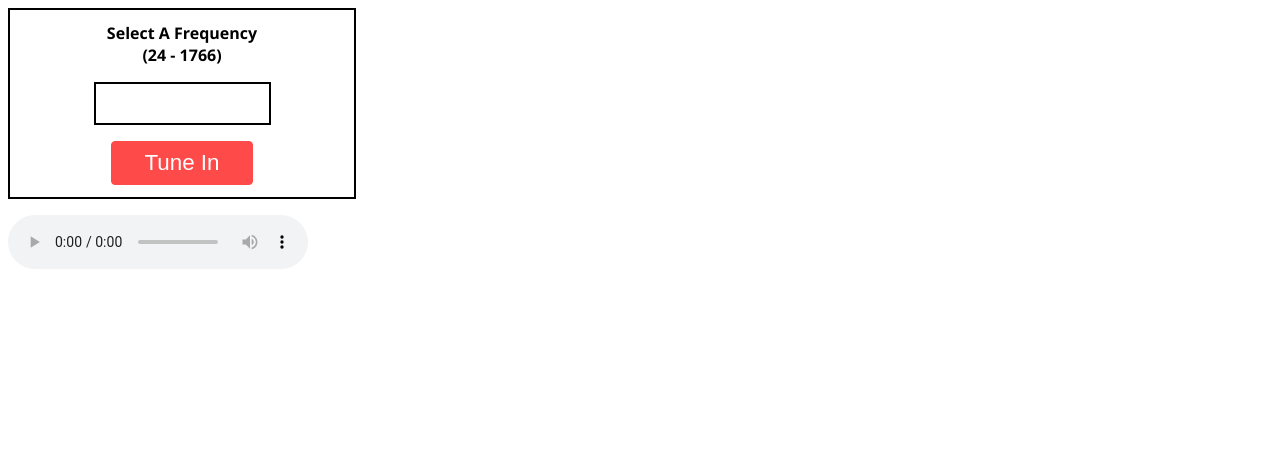
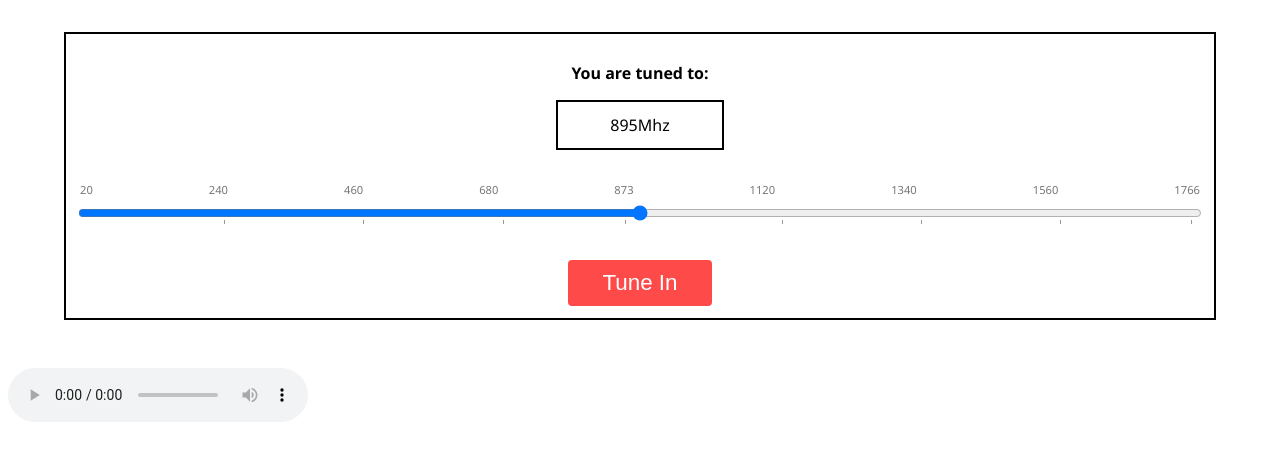
Before and after one commit to ianmaleney/node-sdr, a website: page static/index.html in a window 1280 px wide. Drawn offline with Linux system fonts and the light colour scheme; no server answers.

Commit message:
Range Input – Not Hooked Up

```diff
--- a/static/index.html
+++ b/static/index.html
@@ -9,6 +9,12 @@
 			--primary-red: #ff4a4a;
 			--faded-grey: #777
 		}
+		*, *:before, *:after {
+			box-sizing: inherit;
+		}
+		html {
+			box-sizing: border-box;
+		}
 		body {
 			font-family: "Chivo-Regular", "Segoe UI", "Roboto", "Oxygen", "Ubuntu", "Cantarell", "Fira Sans", "Droid Sans", "Helvetica Neue", "Helvetica", "Arial", sans-serif;
 		}
@@ -17,24 +23,43 @@
 			display: flex;
 			flex-direction: column;
 			align-items: center;
-			max-width: 320px;
+			max-width: 90vw;
 			border: 2px solid;
 			padding: 12px;
+			margin: 2rem auto;
 		}
 
 		label {
 			text-align: center;
    			font-weight: bold;
+			margin-bottom: 1rem;
+		}
+
+		.slider {
+			width: 100%;
+			margin: 1rem;
+			display: flex;
+			flex-direction: column;
+			align-items: center;
+			margin-bottom: 2rem;
+		}
+
+		#slider-value {
+			width: 168px;
+			padding: 12px 24px;
+			border: 2px solid;
+			text-align: center;
+			margin: 0 0 2rem;
 		}
 
 		input {
 			font-size: 2rem;
 			border: 2px solid;
-			margin: 1rem;
+			width: 100%;
 		}
 
 		#tune {
-			border: 1px solid var(--primary-red);
+			border: 2px solid var(--primary-red);
 			color: white;
 			background-color: var(--primary-red);
 			font-size: 1.4rem;
@@ -43,15 +68,43 @@
 			padding: 8px 32px;
 		}
 
+		#tune:hover {
+			background-color: white;
+			color: var(--primary-red);
+			cursor: pointer;
+		}
+
 		audio {
 			margin: 1rem 0;
+		}
+
+		datalist {
+			display: flex;
+			width: 100%;
+			justify-content: space-between;
+			font-size: 0.7rem;
+			color: var(--faded-grey);
 		}
 	</style>
 </head>
 <body>
 	<div class="tuner">
-		<label for="freq">Select A Frequency<br>(24 - 1766)</label>
-		<input type='number' min="24" max="1766" step="0.1" id="freq"/>
+		<div class="slider">
+			<label for="freq">You are tuned to:</label>
+			<p id="slider-value"></p>
+			<datalist id="tickmarks">
+				<option value="20" label="20">
+				<option value="240" label="240">
+				<option value="460" label="460">
+				<option value="680" label="680">
+				<option value="873" label="873">
+				<option value="1120" label="1120">
+				<option value="1340" label="1340">
+				<option value="1560" label="1560">
+				<option value="1766" label="1766">
+			</datalist>
+			<input type='range' min="24" max="1766" step="0.1" id="freq" list="tickmarks"/>
+		</div>
 		<button id="tune">Tune In</button>
 	</div>
 
@@ -61,6 +114,8 @@
 	<script>
 		let tuneButton = document.querySelector("#tune");
 		let a = document.querySelector("audio");
+		let s = document.querySelector("input");
+		let p = document.querySelector("#slider-value");
 		const srcURL = 'http://206.189.18.163:8000/vorbis';
 		let started = false;
 
@@ -68,8 +123,13 @@
 			console.log("Loaded Data");
 		});
 
+		s.addEventListener("change", () => {
+			p.textContent = `${s.value}Mhz`;
+		});
+
 		document.addEventListener("DOMContentLoaded", () => {
 			console.log("Loaded");
+			p.textContent = `${s.value}Mhz`;
 			fetch(srcURL)
 				.then(data => data.status)
 				.then(status => {
```
